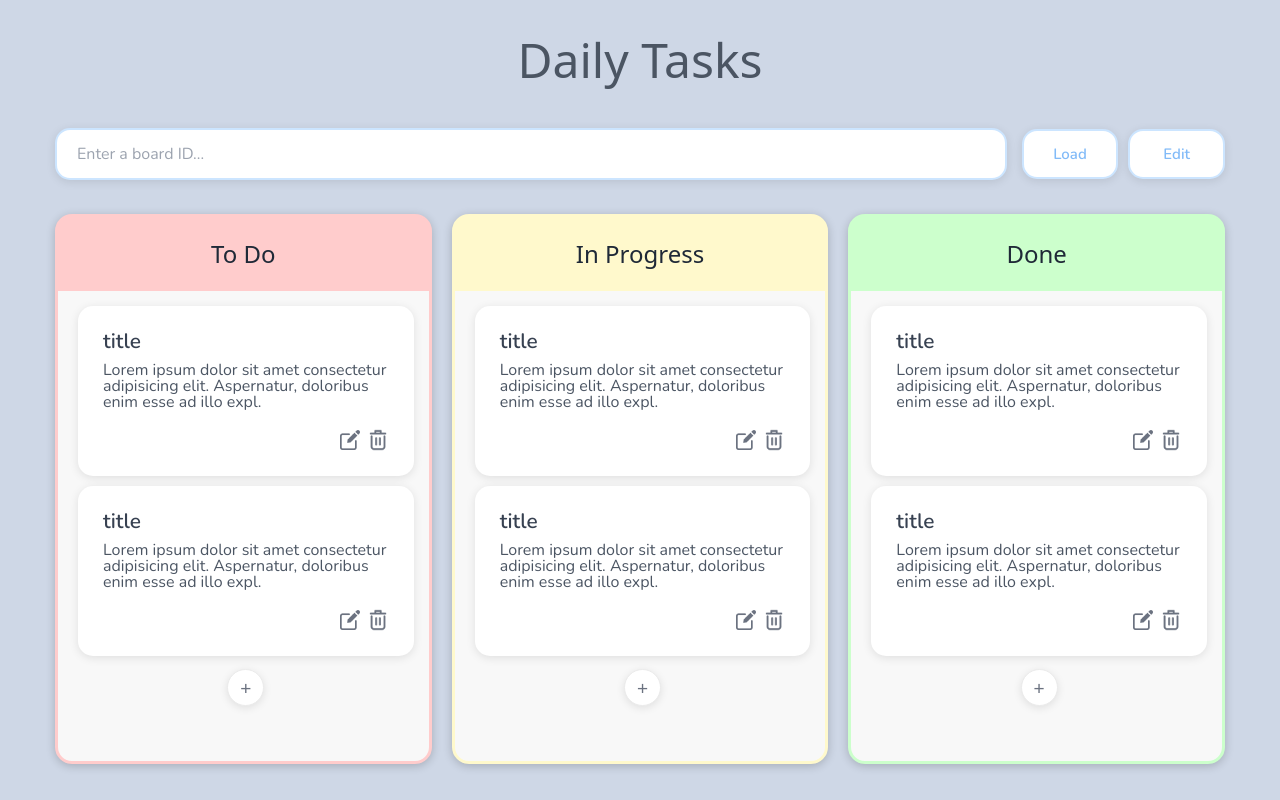
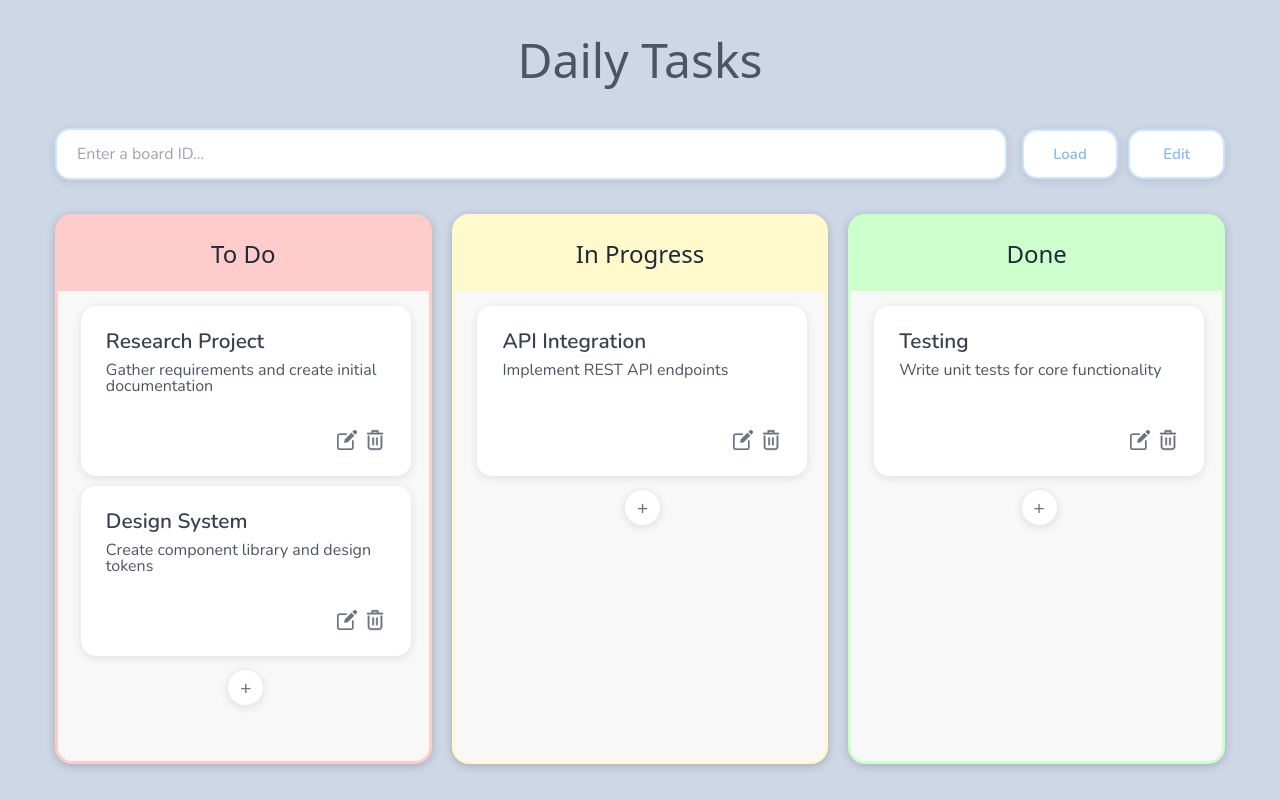
Before and after one commit to ksenyay/task_manager, a React (Vite) app in the folder client/: page / in a window 1280 px wide. Built offline with nearby package versions, Linux system fonts and the light colour scheme; a web font is replaced by a local one.

Commit message:
Added drag and drop logic

```diff
--- a/client/src/App.tsx
+++ b/client/src/App.tsx
@@ -1,19 +1,73 @@
-import './styles/App.css'
-import Column from './components/Column'
+import './styles/App.css';
+import Column from './components/Column';
 import Search from './components/Search';
+import { useState } from 'react';
+
+import type { Task, Column as ColumnType } from './types';
+import { DndContext, DragOverlay, type DragEndEvent, type DragStartEvent } from '@dnd-kit/core';
+import Card from './components/Card';
+
+const COLUMNS: ColumnType[] = [
+  { id: 'todo', title: 'To Do' },
+  { id: 'inprogress', title: 'In Progress' },
+  { id: 'done', title: 'Done' },
+];
+
+const INITIAL_TASKS: Task[] = [
+  { id: '1', title: 'Research Project', description: 'Gather requirements and create initial documentation', status: 'todo' },
+  { id: '2', title: 'Design System', description: 'Create component library and design tokens', status: 'todo' },
+  { id: '3', title: 'API Integration', description: 'Implement REST API endpoints', status: 'inprogress' },
+  { id: '4', title: 'Testing', description: 'Write unit tests for core functionality', status: 'done' },
+];
 
 function App() {
+  const [tasks, setTasks] = useState<Task[]>(INITIAL_TASKS);
+  const [activeId, setActiveId] = useState<string | null>(null);
+
+  function handleDragStart(event: DragStartEvent) {
+    setActiveId(event.active.id as string);
+  }
+
+  function handleDragEnd(event: DragEndEvent) {
+    setActiveId(null);
+    const { active, over } = event;
+    if (!over) return;
+
+    const taskId = active.id as string;
+    const newStatus = over.id as Task['status'];
+
+    setTasks(tasks =>
+      tasks.map(task =>
+        task.id === taskId ? { ...task, status: newStatus } : task
+      )
+    );
+  }
+
+  const activeTask = tasks.find(task => task.id === activeId) ?? null;
+
   return (
-    <div className="gridContainer">
-      <div className='heading'>
-         <h1>Daily Tasks</h1>
+    <DndContext onDragStart={handleDragStart} onDragEnd={handleDragEnd}>
+      <div className="gridContainer">
+        <div className="heading">
+          <h1>Daily Tasks</h1>
+        </div>
+        <div className="search"><Search /></div>
+
+        {COLUMNS.map(item => (
+          <div className={item.id} key={item.id}>
+            <Column
+              column={item}
+              tasks={tasks.filter(task => task.status === item.id)}
+            />
+          </div>
+        ))}
       </div>
-      <div className="search"><Search /></div>
-      <div className="todo"><Column column="To Do" /></div>
-      <div className="inprocess"><Column column="In Progress" /></div>
-      <div className="done"><Column column="Done" /></div>
-    </div>
+
+      <DragOverlay>
+        {activeTask ? <Card task={activeTask} isOverlay /> : null}
+      </DragOverlay>
+    </DndContext>
   );
 }
 
-export default App
+export default App;
--- a/client/src/components/Card.module.css
+++ b/client/src/components/Card.module.css
@@ -10,6 +10,17 @@
   flex-direction: column;
   gap: 10px;
   align-items: start;
+  width: 280px;
+}
+
+.dragOverlay {
+  box-shadow: 0 2px 10px rgba(0, 0, 0, 0.1);
+  cursor: grabbing;
+  width: 280px;
+  background-color: white;
+  border-radius: 15px;
+  position: fixed;
+  z-index: 9999;
 }
 
 .card h3 {
@@ -50,3 +61,7 @@
 .icon:hover {
   transform: scale(1.1);
 }
+
+.dragging {
+  opacity: 0;
+}
--- a/client/src/components/Card.tsx
+++ b/client/src/components/Card.tsx
@@ -1,44 +1,50 @@
-import styles from './Card.module.css';
 import { useState } from 'react';
 import EditTask from './forms/EditTask';
+import styles from './Card.module.css';
 
-const tasks: { title: string; description: string; id: number }[] = [
-  {
-    title: 'title',
-    description: 'Lorem ipsum dolor sit amet consectetur adipisicing elit. Aspernatur, doloribus enim esse ad illo expl.',
-    id: 1
-  },
-  {
-    title: 'title',
-    description: 'Lorem ipsum dolor sit amet consectetur adipisicing elit. Aspernatur, doloribus enim esse ad illo expl.',
-    id: 2
-  }
-];
+import type { Task } from '../types';
+import { useDraggable } from '@dnd-kit/core';
 
+type TaskCardProps = {
+  task: Task;
+  isOverlay?: boolean;
+};
 
-function Card() {
-    const [showEditDialog, setShowEditDialog] = useState(false);
+function Card({ task, isOverlay = false }: TaskCardProps) {
+  const [showEditDialog, setShowEditDialog] = useState(false);
+  const handleOpenEdit = () => setShowEditDialog(true);
+  const handleCloseEdit = () => setShowEditDialog(false);
 
-    const handleOpenEdit = () => setShowEditDialog(true);
-    const handleCloseEdit = () => setShowEditDialog(false);
+  const { attributes, listeners, setNodeRef, isDragging } = useDraggable({
+    id: task.id,
+    enabled: !isOverlay,
+  });
 
   return (
     <>
-      {tasks.map((item) => (
-        <div className={styles.card} key={item.id} draggable>
-          <h3>{item.title}</h3>
-          <p>{item.description}</p>
-          <div className={styles.iconContainer}>
-            <img className={styles.icon} onClick={handleOpenEdit} src="edit.png" alt="edit icon" />
-            <img className={styles.icon} src="delete.png" alt="delete icon" />
-          </div>
+      <div
+        ref={setNodeRef}
+        {...(!isOverlay ? listeners : {})}
+        {...(!isOverlay ? attributes : {})}
+        className={`${styles.card} ${isDragging ? styles.dragging : ''} ${isOverlay && isDragging ? styles.dragOverlay : ''}`}
+      >
+        <h3>{task.title}</h3>
+        <p>{task.description}</p>
+        <div className={styles.iconContainer}>
+          <img
+            className={styles.icon}
+            onClick={handleOpenEdit}
+            onPointerDown={e => e.stopPropagation()}
+            src="edit.png"
+            alt="edit icon"
+          />
+          <img className={styles.icon} src="delete.png" alt="delete icon" />
         </div>
-      ))}
-        {/* Edit Dialog */}
-        {showEditDialog && (
-            <EditTask handleCloseEdit={handleCloseEdit} />
-        )}
+      </div>
+
+      {showEditDialog && <EditTask handleCloseEdit={handleCloseEdit} />}
     </>
   );
 }
-export default Card
+
+export default Card;
--- a/client/src/components/Column.module.css
+++ b/client/src/components/Column.module.css
@@ -36,6 +36,7 @@
   gap: 10px;
   align-items: center;
   margin-bottom: 10px;
+  min-height: 430px;
 }
 
 .addButton {
--- a/client/src/components/Column.tsx
+++ b/client/src/components/Column.tsx
@@ -1,38 +1,41 @@
-import React, { useState } from 'react';
-import styles from './Column.module.css'
-import Card from './Card'
-import AddTask from './forms/AddTask'
+import { useState } from 'react';
+import styles from './Column.module.css';
+import Card from './Card';
+import AddTask from './forms/AddTask';
 
-interface ColumnProps {
-  column: string;
-}
+import { useDroppable } from '@dnd-kit/core';
+import type { Column as ColumnType, Task } from '../types';
 
-const Column: React.FC<ColumnProps> = ({ column }) => {
+type ColumnProps = {
+  column: ColumnType;
+  tasks: Task[];
+};
+
+export function Column({ column, tasks }: ColumnProps) {
   const [showDialog, setShowDialog] = useState(false);
-
   const handleOpen = () => setShowDialog(true);
   const handleClose = () => setShowDialog(false);
+
+  const { setNodeRef } = useDroppable({ id: column.id });
 
   return (
     <div className={styles.board}>
       <div className={styles.header}>
-        <h2>{column}</h2>
+        <h2>{column.title}</h2>
       </div>
       <div className={styles.cardScroll}>
-        <div className={styles.cardContainer}>
-          <Card />
+        <div ref={setNodeRef} className={styles.cardContainer}>
+          {tasks.map(task => (
+            <Card key={task.id} task={task} />
+          ))}
           <div>
             <button className={styles.addButton} onClick={handleOpen}>+</button>
           </div>
-
-          {/* Task Dialog */}
-          {showDialog && (
-            <AddTask handleClose={handleClose} />
-          )}
+          {showDialog && <AddTask handleClose={handleClose} />}
         </div>
       </div>
     </div>
   );
-};
+}
 
 export default Column;
--- a/client/src/styles/App.css
+++ b/client/src/styles/App.css
@@ -11,7 +11,7 @@
   grid-template-areas:
     "heading heading heading"
     "search search search"
-    "todo inprocess done";
+    "todo inprogress done";
 
   grid-template-columns: 1fr 1fr 1fr;
   grid-template-rows: auto 80px minmax(300px, 550px);
@@ -34,8 +34,8 @@
   background-color: #f8f8f8;
 }
 
-.inprocess {
-  grid-area: inprocess;
+.inprogress {
+  grid-area: inprogress;
   border: 3px solid #fff9cc;
   background-color: #f8f8f8;
 }
@@ -60,7 +60,7 @@
 }
 
 .todo h2,
-.inprocess h2,
+.inprogress h2,
 .done h2 {
   background-color: rgb(235, 227, 243);
   border-top-left-radius: 9px;
@@ -79,6 +79,7 @@
 .done h2 {
   background-color: #ccffcc;
 }
-.inprocess h2 {
+
+.inprogress h2 {
   background-color: #fff9cc;
 }
--- /dev/null
+++ b/client/src/types.ts
@@ -0,0 +1,13 @@
+export type TaskStatus = 'todo' | 'inprogress' | 'done';
+
+export type Task = {
+  id: string;
+  status: TaskStatus;
+  title: string;
+  description: string;
+};
+
+export type Column = {
+  id: TaskStatus;
+  title: string;
+};
```
